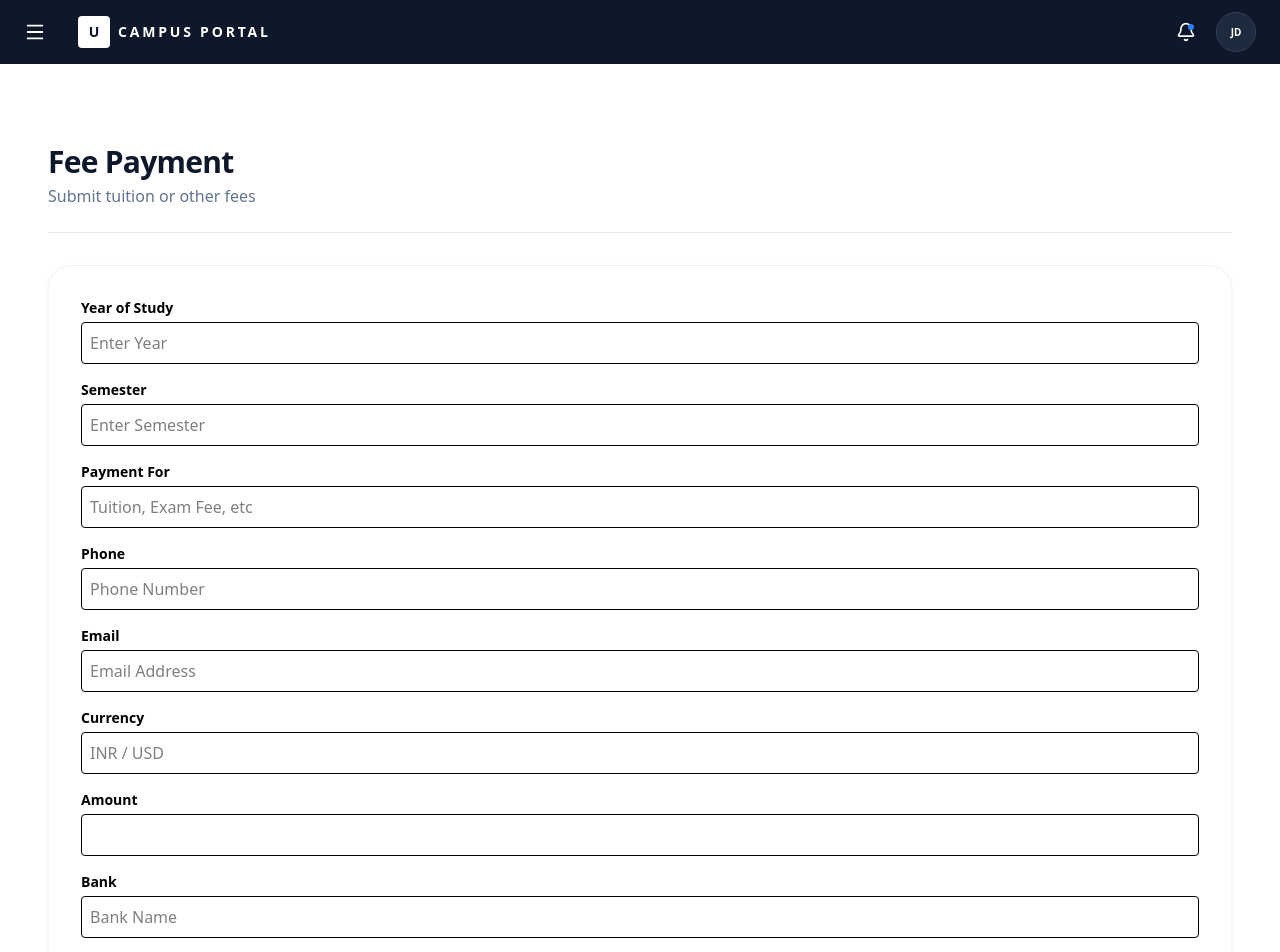
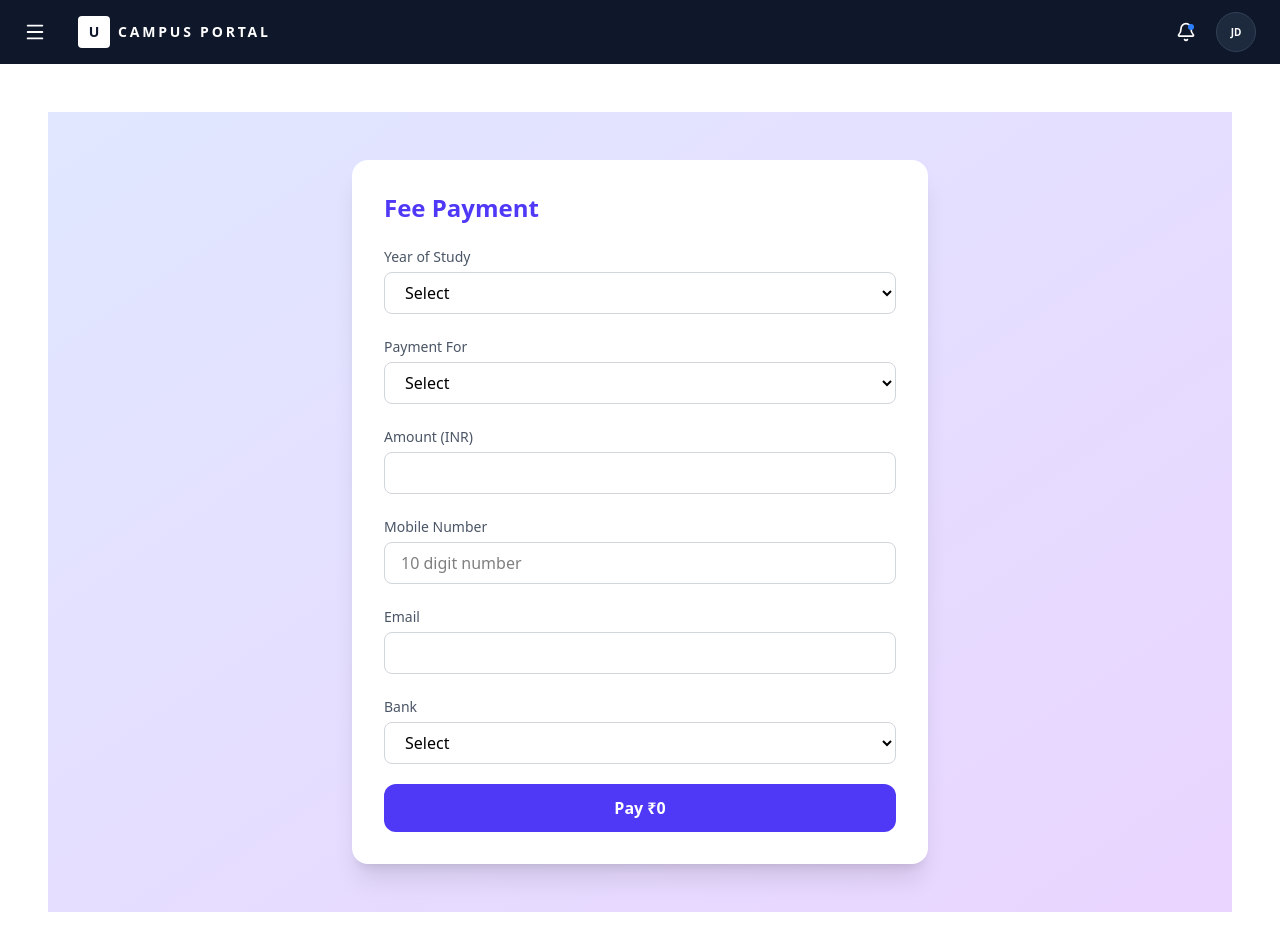
Before and after one commit to sh1vananda/campus-portal, a React (Vite) app: page /fees in a window 1280 px wide. Shown: the top 952 px of the page. Built offline with nearby package versions, Linux system fonts and the light colour scheme.

Commit message:
Refactor Fees component and update form handling

```diff
--- a/src/pages/Fees.jsx
+++ b/src/pages/Fees.jsx
@@ -1,122 +1,174 @@
 import React, { useState } from "react";
 import PageHeader from "../components/layout/PageHeader";
+const feeOptions = {
+  "Tuition Fee": 100000,
+  "Exam Fee": 2000,
+  "Registration Fee": 1000,
+  "Pay Fine": 500,
+  "Condonation Fee": 1000,
+  "Coursera / Udemy Fee": 5000,
+  "Event Registration": 1000,
+};
 
-const Fees = () => {
+const Fee = () => {
   const [form, setForm] = useState({
     year: "",
-    semester: "",
-    paymentItem: "",
+    paymentFor: "",
+    amount: "",
     phone: "",
     email: "",
-    currency: "",
-    amount: "",
     bank: "",
   });
 
+  const [errors, setErrors] = useState({});
+
   const handleChange = (e) => {
-    setForm({ ...form, [e.target.name]: e.target.value });
+    const { name, value } = e.target;
+
+    // Mobile number: only digits & max 10
+    if (name === "phone" && !/^\d{0,10}$/.test(value)) return;
+
+    setForm({ ...form, [name]: value });
   };
 
-  const handleSubmit = () => {
-    alert("Payment Submitted! (UI Only — backend integration pending)");
-    console.log("Form Data:", form);
-    // TODO: connect to backend API when ready
+  const handlePaymentSelect = (e) => {
+    const selected = e.target.value;
+    setForm({
+      ...form,
+      paymentFor: selected,
+      amount: feeOptions[selected],
+    });
+  };
+
+  const validate = () => {
+    const err = {};
+    if (!form.year) err.year = "Select year";
+    if (!form.paymentFor) err.paymentFor = "Select payment type";
+    if (!/^\d{10}$/.test(form.phone)) err.phone = "Enter 10 digit number";
+    if (!/\S+@\S+\.\S+/.test(form.email)) err.email = "Invalid email";
+    if (!form.bank) err.bank = "Select bank";
+    return err;
+  };
+
+  const handleSubmit = (e) => {
+    e.preventDefault();
+    const v = validate();
+    if (Object.keys(v).length) {
+      setErrors(v);
+      return;
+    }
+    setErrors({});
+    alert("Payment Initiated 🚀");
   };
 
   return (
-    <div className="py-8">
-      <PageHeader title="Fee Payment" subtitle="Submit tuition or other fees" />
+    <div className="min-h-screen bg-gradient-to-br from-indigo-100 to-purple-200 flex items-center justify-center p-6">
+      <form
+        onSubmit={handleSubmit}
+        className="bg-white w-full max-w-xl p-8 rounded-2xl shadow-xl space-y-5"
+      >
+        <h2 className="text-2xl font-bold text-indigo-600">
+          Fee Payment
+        </h2>
 
-      <div className="bg-white border border-slate-100 rounded-3xl p-8 shadow-sm shadow-slate-200/50">
-        {/* Year of Study */}
-        <label className="block text-sm font-bold mb-1">Year of Study</label>
-        <input
+        {/* Year */}
+        <Select
+          label="Year of Study"
           name="year"
           value={form.year}
           onChange={handleChange}
-          className="w-full border p-2 rounded mb-4"
-          placeholder="Enter Year"
+          options={["1", "2", "3", "4"]}
+          error={errors.year}
         />
 
-        {/* Semester */}
-        <label className="block text-sm font-bold mb-1">Semester</label>
-        <input
-          name="semester"
-          value={form.semester}
-          onChange={handleChange}
-          className="w-full border p-2 rounded mb-4"
-          placeholder="Enter Semester"
+        {/* Payment For */}
+        <Select
+          label="Payment For"
+          name="paymentFor"
+          value={form.paymentFor}
+          onChange={handlePaymentSelect}
+          options={Object.keys(feeOptions)}
+          error={errors.paymentFor}
         />
 
-        {/* Payment Item */}
-        <label className="block text-sm font-bold mb-1">Payment For</label>
-        <input
-          name="paymentItem"
-          value={form.paymentItem}
-          onChange={handleChange}
-          className="w-full border p-2 rounded mb-4"
-          placeholder="Tuition, Exam Fee, etc"
+        {/* Amount (Auto) */}
+        <Input
+          label="Amount (INR)"
+          value={form.amount}
+          disabled
         />
 
         {/* Phone */}
-        <label className="block text-sm font-bold mb-1">Phone</label>
-        <input
+        <Input
+          label="Mobile Number"
           name="phone"
           value={form.phone}
           onChange={handleChange}
-          className="w-full border p-2 rounded mb-4"
-          placeholder="Phone Number"
+          error={errors.phone}
+          placeholder="10 digit number"
         />
 
         {/* Email */}
-        <label className="block text-sm font-bold mb-1">Email</label>
-        <input
+        <Input
+          label="Email"
           name="email"
           value={form.email}
           onChange={handleChange}
-          className="w-full border p-2 rounded mb-4"
-          placeholder="Email Address"
-        />
-
-        {/* Currency */}
-        <label className="block text-sm font-bold mb-1">Currency</label>
-        <input
-          name="currency"
-          value={form.currency}
-          onChange={handleChange}
-          className="w-full border p-2 rounded mb-4"
-          placeholder="INR / USD"
-        />
-
-        {/* Amount */}
-        <label className="block text-sm font-bold mb-1">Amount</label>
-        <input
-          type="number"
-          name="amount"
-          value={form.amount}
-          onChange={handleChange}
-          className="w-full border p-2 rounded mb-4"
+          error={errors.email}
         />
 
         {/* Bank */}
-        <label className="block text-sm font-bold mb-1">Bank</label>
-        <input
+        <Select
+          label="Bank"
           name="bank"
           value={form.bank}
           onChange={handleChange}
-          className="w-full border p-2 rounded mb-6"
-          placeholder="Bank Name"
+          options={["SBI", "ICICI", "AXIS"]}
+          error={errors.bank}
         />
 
         <button
-          onClick={handleSubmit}
-          className="px-6 py-3 bg-indigo-600 text-white rounded-xl text-sm font-bold hover:bg-indigo-700"
+          type="submit"
+          className="w-full bg-indigo-600 hover:bg-indigo-700 text-white py-3 rounded-xl font-semibold transition"
         >
-          Submit Payment
+          Pay ₹{form.amount || 0}
         </button>
-      </div>
+      </form>
     </div>
   );
 };
 
-export default Fees;
+export default Fee;
+
+/* ---------- Components ---------- */
+
+const Input = ({ label, error, ...props }) => (
+  <div>
+    <label className="text-sm font-medium text-gray-600">{label}</label>
+    <input
+      {...props}
+      className={`w-full mt-1 px-4 py-2 rounded-lg border focus:ring-2 focus:outline-none
+      ${error ? "border-red-400 focus:ring-red-300" : "border-gray-300 focus:ring-indigo-300"}`}
+    />
+    {error && <p className="text-xs text-red-500 mt-1">{error}</p>}
+  </div>
+);
+
+const Select = ({ label, options, error, ...props }) => (
+  <div>
+    <label className="text-sm font-medium text-gray-600">{label}</label>
+    <select
+      {...props}
+      className={`w-full mt-1 px-4 py-2 rounded-lg border focus:ring-2 focus:outline-none
+      ${error ? "border-red-400 focus:ring-red-300" : "border-gray-300 focus:ring-indigo-300"}`}
+    >
+      <option value="">Select</option>
+      {options.map((op) => (
+        <option key={op} value={op}>
+          {op}
+        </option>
+      ))}
+    </select>
+    {error && <p className="text-xs text-red-500 mt-1">{error}</p>}
+  </div>
+);
```
